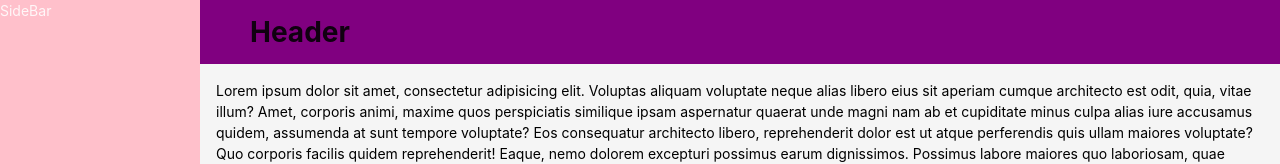
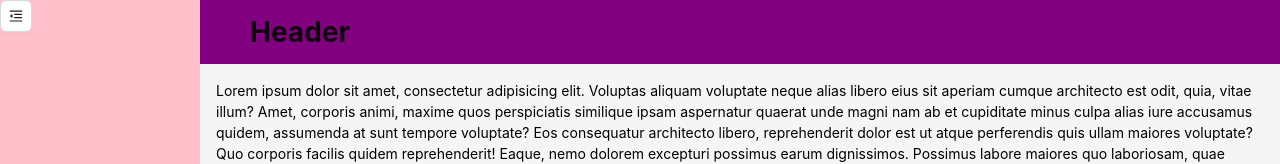
Before and after one commit to arbabhsiddiqui/ant-dashboard-theme, a React (Vite) app: page / in a window 1280 px wide. Shown: the top 164 px of the page. Built offline with nearby package versions, Linux system fonts and the light colour scheme.

Commit message:
setup collapsible sidebar

```diff
--- a/src/components/SideBar/SideBar.component.jsx
+++ b/src/components/SideBar/SideBar.component.jsx
@@ -1,4 +1,6 @@
-import { Layout } from 'antd';
+import { useState } from 'react';
+import { Button, Layout } from 'antd';
+import { MenuFoldOutlined, MenuUnfoldOutlined } from '@ant-design/icons';
 
 // local imports
 const { Sider } = Layout;
@@ -6,7 +8,21 @@
 import './SideBar.style.scss';
 
 const SideBar = () => {
-  return <Sider className='c-sidebar'>SideBar</Sider>;
+  const [collapsed, setCollapsed] = useState(false);
+
+  return (
+    <Sider
+      // collapsible
+      collapsed={collapsed}
+      className='c-sidebar'
+    >
+      <Button
+        icon={collapsed ? <MenuUnfoldOutlined /> : <MenuFoldOutlined />}
+        onClick={() => setCollapsed(!collapsed)}
+        SideBar
+      ></Button>
+    </Sider>
+  );
 };
 
 export default SideBar;
```
